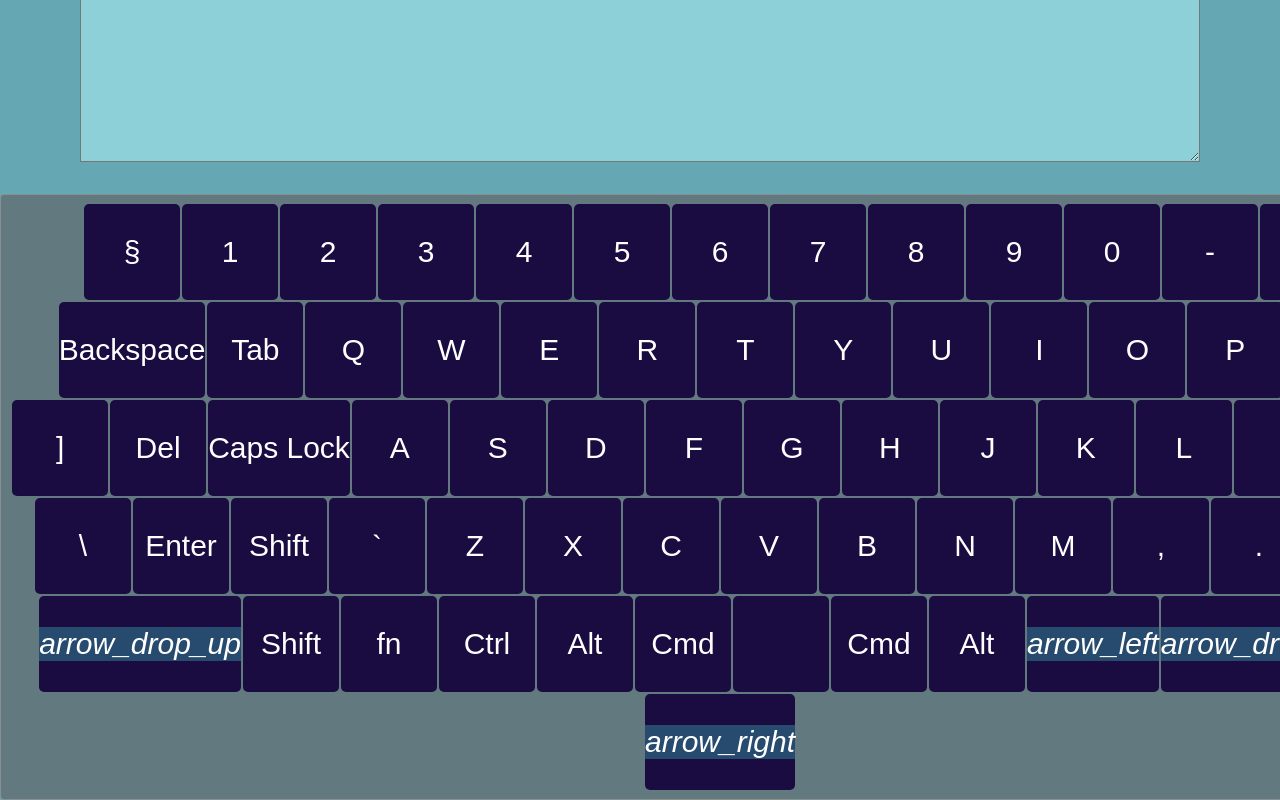
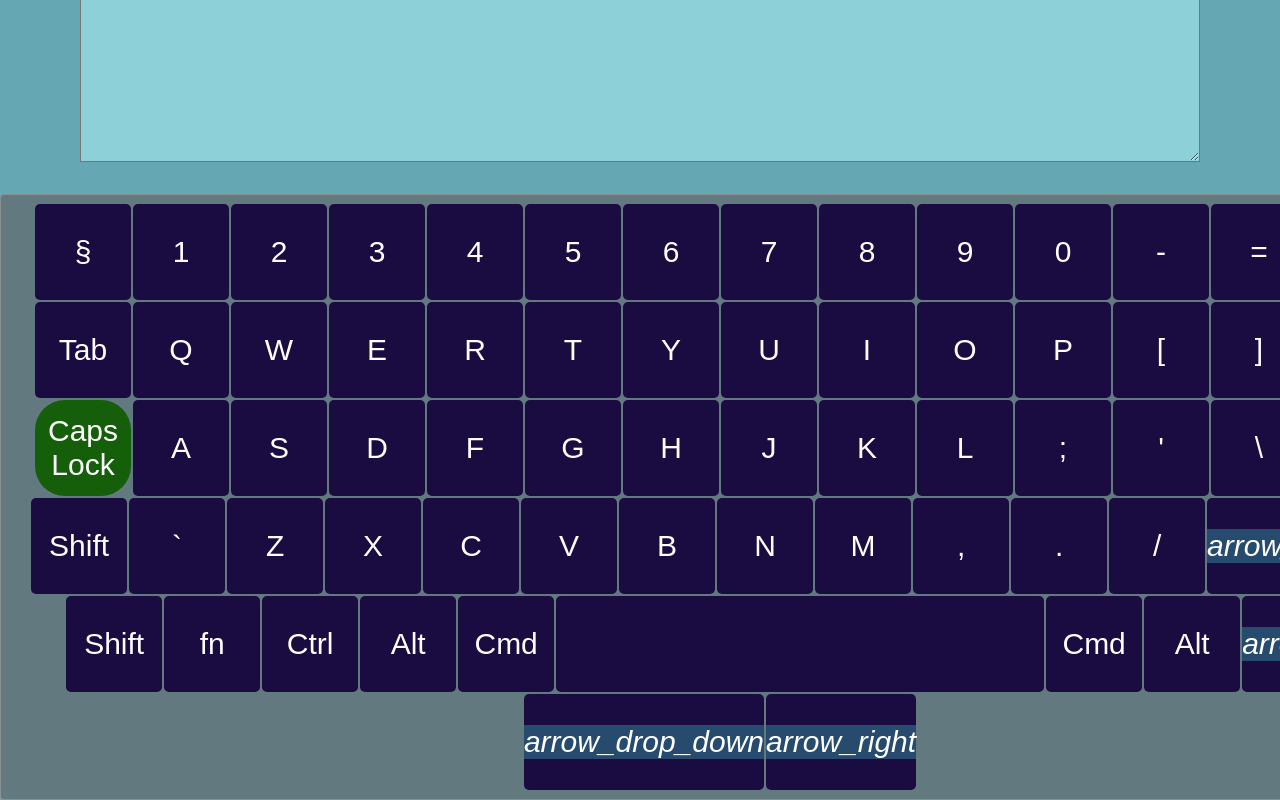
Before and after one commit to l3elk4/virtual-keyboard, a plain HTML site: page virtual-keyboard/index.html in a window 1280 px wide. Both pictures are taken after a click on the button "Caps Lock". Shown: the part 370-1170 px from the top of the page. Drawn offline with Linux system fonts and the light colour scheme.

Commit message:
feat: add css style

```diff
--- a/virtual-keyboard/index.js
+++ b/virtual-keyboard/index.js
@@ -1,5 +1,6 @@
 //Begin
-//TODO ADD logic for Del
+//TODO add pretify,
+//fix html link
 import layout from './assets/js/languages.js';
 
 
--- a/virtual-keyboard/style.css
+++ b/virtual-keyboard/style.css
@@ -53,3 +53,28 @@ button {
     transition: border-radius .5s;
 
 }
+
+button:nth-child(14){
+    font-size: 18px;
+}
+
+button:active, .active {
+    background-color: #155f0b;
+    border-radius: 30px;
+}
+
+.backspace {
+    width: 5rem;
+}
+
+.tab, .del, .shiftleft, .shiftright {
+    width: 4rem;
+}
+
+.capslock {
+    width: 5rem;
+}
+
+.space {
+    width: 30.5rem;
+}
```
